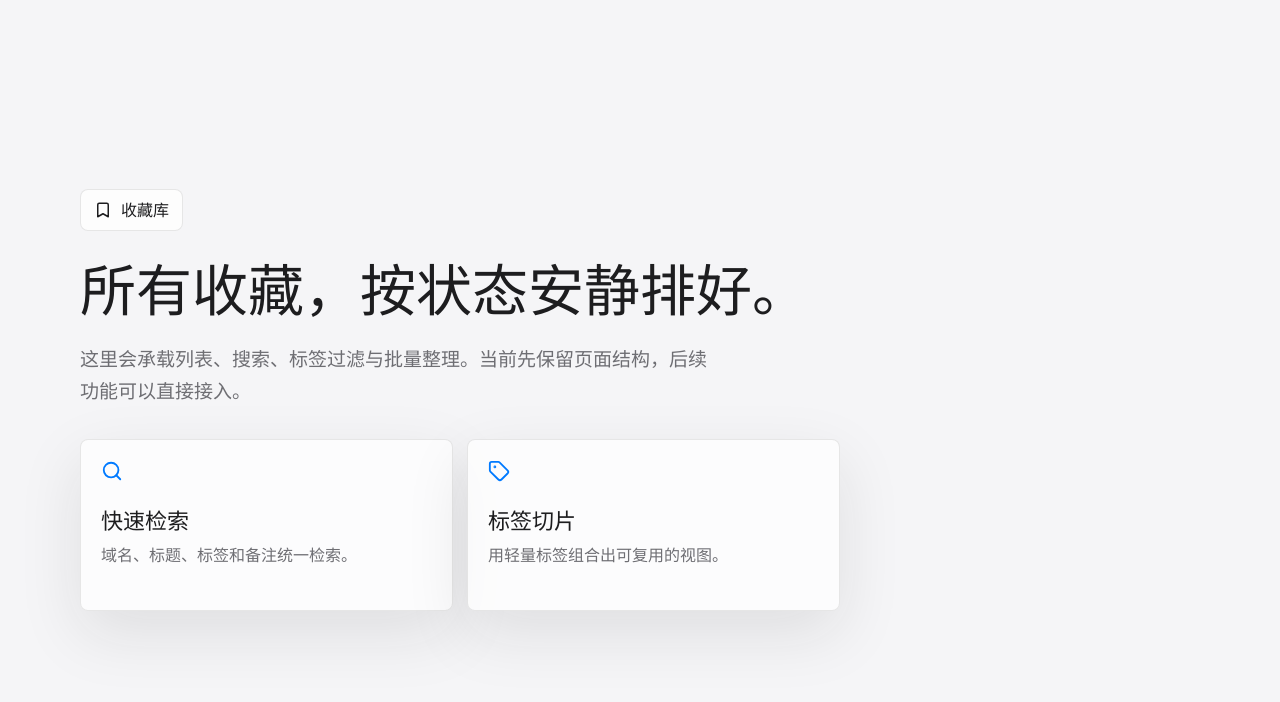
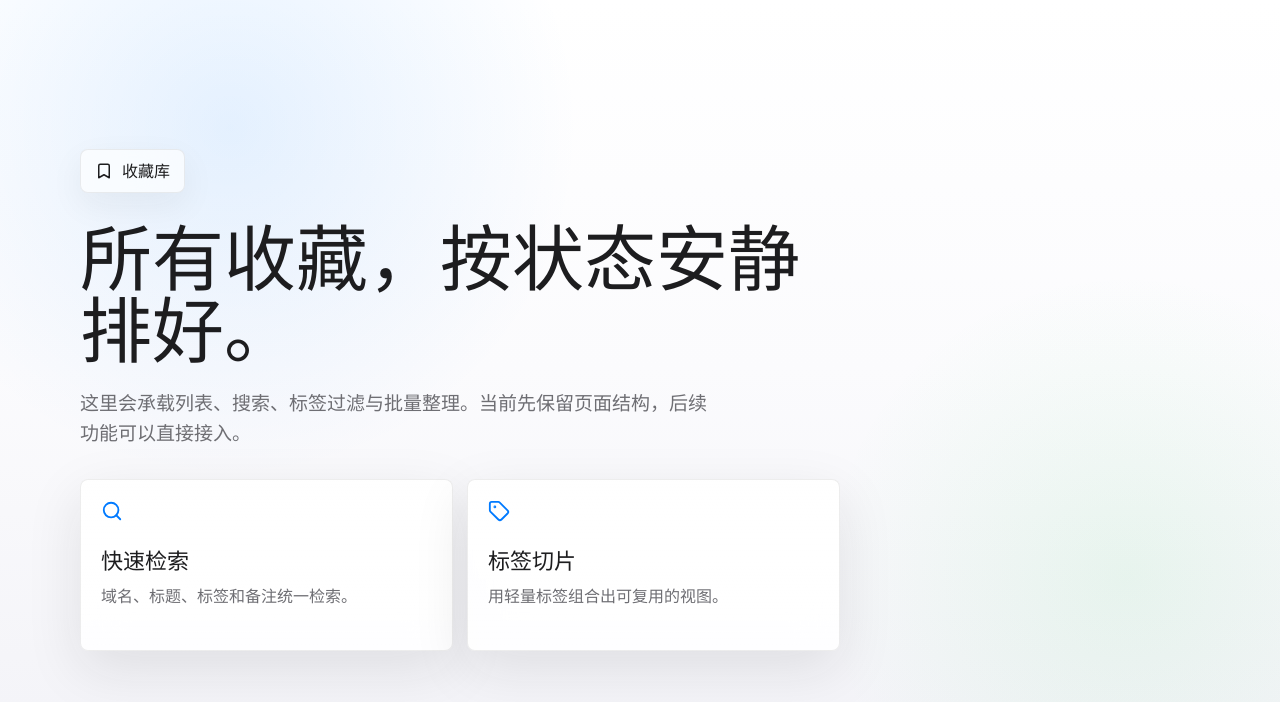
Before and after one commit to coolarec/xcpc.link, a Vue app: page /library in a window 1280 px wide. Shown: the top 702 px of the page. Built offline with nearby package versions, Linux system fonts and the light colour scheme.

Commit message:
Apply Apple visual refresh

```diff
--- a/src/components/HorizontalGallery.vue
+++ b/src/components/HorizontalGallery.vue
@@ -130,8 +130,9 @@ onBeforeUnmount(() => {
   padding: 76px max(22px, calc((100vw - 1180px) / 2));
   color: #f5f5f7;
   background:
-    radial-gradient(circle at 18% 20%, color-mix(in srgb, var(--accent), transparent 70%), transparent 26%),
-    linear-gradient(180deg, rgba(18, 19, 24, 0.98), rgba(6, 7, 10, 0.98));
+    radial-gradient(circle at 16% 18%, color-mix(in srgb, var(--accent), transparent 78%), transparent 28%),
+    radial-gradient(circle at 88% 68%, rgba(255, 255, 255, 0.06), transparent 26%),
+    linear-gradient(180deg, rgba(28, 28, 30, 0.98), rgba(10, 10, 12, 0.98));
 }
 
 .gallery-heading {
@@ -177,12 +178,15 @@ onBeforeUnmount(() => {
   flex-direction: column;
   justify-content: flex-end;
   padding: 26px;
-  border: 1px solid rgba(255, 255, 255, 0.12);
+  border: 1px solid rgba(255, 255, 255, 0.1);
   border-radius: 8px;
   background:
-    linear-gradient(145deg, rgba(255, 255, 255, 0.16), rgba(255, 255, 255, 0.05)),
-    rgba(255, 255, 255, 0.06);
-  box-shadow: 0 32px 92px rgba(0, 0, 0, 0.28);
+    linear-gradient(145deg, rgba(255, 255, 255, 0.15), rgba(255, 255, 255, 0.045)),
+    rgba(255, 255, 255, 0.055);
+  box-shadow:
+    0 34px 96px rgba(0, 0, 0, 0.26),
+    inset 0 1px 0 rgba(255, 255, 255, 0.12);
+  backdrop-filter: blur(22px) saturate(1.18);
 }
 
 .gallery-card::before {
@@ -190,9 +194,9 @@ onBeforeUnmount(() => {
   position: absolute;
   inset: 0;
   background:
-    linear-gradient(130deg, color-mix(in srgb, var(--accent), transparent 58%), transparent 42%),
-    radial-gradient(circle at 75% 18%, rgba(255, 255, 255, 0.18), transparent 24%);
-  opacity: 0.9;
+    linear-gradient(130deg, color-mix(in srgb, var(--accent), transparent 68%), transparent 44%),
+    radial-gradient(circle at 75% 18%, rgba(255, 255, 255, 0.16), transparent 24%);
+  opacity: 0.82;
 }
 
 .gallery-index {
@@ -200,7 +204,7 @@ onBeforeUnmount(() => {
   top: 22px;
   left: 24px;
   z-index: 1;
-  color: rgba(245, 245, 247, 0.54);
+  color: rgba(245, 245, 247, 0.52);
   font-size: 14px;
   font-weight: 850;
 }
@@ -210,7 +214,7 @@ onBeforeUnmount(() => {
   inset: 18% 14% auto auto;
   width: 210px;
   aspect-ratio: 1;
-  border: 1px dashed rgba(255, 255, 255, 0.22);
+  border: 1px solid rgba(255, 255, 255, 0.14);
   border-radius: 999px;
 }
 
@@ -231,7 +235,7 @@ onBeforeUnmount(() => {
 .gallery-card p {
   max-width: 390px;
   margin: 16px 0 0;
-  color: rgba(245, 245, 247, 0.68);
+  color: rgba(245, 245, 247, 0.72);
   font-size: 16px;
   line-height: 1.6;
 }
@@ -248,10 +252,10 @@ onBeforeUnmount(() => {
   display: inline-flex;
   align-items: center;
   padding: 0 10px;
-  border: 1px solid rgba(255, 255, 255, 0.14);
+  border: 1px solid rgba(255, 255, 255, 0.12);
   border-radius: 8px;
-  background: rgba(255, 255, 255, 0.08);
-  color: rgba(245, 245, 247, 0.78);
+  background: rgba(255, 255, 255, 0.075);
+  color: rgba(245, 245, 247, 0.8);
   font-size: 12px;
   font-weight: 750;
 }
--- a/src/style.css
+++ b/src/style.css
@@ -3,21 +3,28 @@
     -apple-system, BlinkMacSystemFont, "SF Pro Text", "SF Pro Display", "Segoe UI",
     sans-serif;
   color: #1d1d1f;
-  background: #f5f5f7;
+  background: #fbfbfd;
   font-synthesis: none;
   text-rendering: optimizeLegibility;
   -webkit-font-smoothing: antialiased;
   -moz-osx-font-smoothing: grayscale;
   color-scheme: light;
 
-  --surface: #f5f5f7;
-  --surface-elevated: rgba(255, 255, 255, 0.78);
-  --text: #424245;
+  --surface: #fbfbfd;
+  --surface-soft: #f5f5f7;
+  --surface-elevated: rgba(255, 255, 255, 0.82);
+  --surface-glass: rgba(255, 255, 255, 0.68);
+  --text: #3a3a3c;
   --text-strong: #1d1d1f;
   --muted: #6e6e73;
-  --line: rgba(29, 29, 31, 0.1);
+  --line: rgba(29, 29, 31, 0.08);
+  --line-strong: rgba(29, 29, 31, 0.14);
   --blue: #007aff;
-  --shadow-soft: 0 22px 64px rgba(29, 29, 31, 0.1);
+  --green: #30d158;
+  --orange: #ff9f0a;
+  --pink: #ff2d55;
+  --shadow-soft: 0 28px 80px rgba(29, 29, 31, 0.08);
+  --shadow-card: 0 18px 56px rgba(29, 29, 31, 0.1);
 }
 
 * {
@@ -74,21 +81,26 @@ a {
   justify-content: center;
   gap: 30px;
   padding: 64px max(24px, calc((100vw - 1120px) / 2));
-  background: var(--surface);
+  background:
+    radial-gradient(circle at 18% 16%, rgba(0, 122, 255, 0.1), transparent 28%),
+    radial-gradient(circle at 88% 72%, rgba(48, 209, 88, 0.08), transparent 24%),
+    linear-gradient(180deg, #ffffff 0%, var(--surface) 46%, #f2f2f7 100%);
 }
 
 .route-kicker {
   width: fit-content;
-  min-height: 42px;
+  min-height: 44px;
   display: inline-flex;
   align-items: center;
   gap: 9px;
-  padding: 0 13px;
+  padding: 0 14px;
   border: 1px solid var(--line);
   border-radius: 8px;
   color: var(--text-strong);
-  background: rgba(255, 255, 255, 0.74);
-  font-weight: 700;
+  background: var(--surface-glass);
+  box-shadow: 0 12px 34px rgba(29, 29, 31, 0.06);
+  backdrop-filter: blur(22px) saturate(1.25);
+  font-weight: 750;
 }
 
 .route-hero {
@@ -98,8 +110,8 @@ a {
 .route-hero h1 {
   margin: 0;
   color: var(--text-strong);
-  font-size: 56px;
-  line-height: 1.08;
+  font-size: clamp(42px, 7vw, 72px);
+  line-height: 1;
   letter-spacing: 0;
 }
 
@@ -108,7 +120,7 @@ a {
   margin: 22px 0 0;
   color: var(--muted);
   font-size: 19px;
-  line-height: 1.7;
+  line-height: 1.58;
 }
 
 .route-grid {
@@ -123,8 +135,11 @@ a {
   padding: 20px;
   border: 1px solid var(--line);
   border-radius: 8px;
-  background: rgba(255, 255, 255, 0.72);
-  box-shadow: var(--shadow-soft);
+  background:
+    linear-gradient(180deg, rgba(255, 255, 255, 0.86), rgba(255, 255, 255, 0.64)),
+    rgba(255, 255, 255, 0.7);
+  box-shadow: var(--shadow-card);
+  backdrop-filter: blur(22px) saturate(1.18);
 }
 
 .route-panel svg {
--- a/src/views/HomeView.vue
+++ b/src/views/HomeView.vue
@@ -551,7 +551,7 @@ onBeforeUnmount(() => {
 .motion-page {
   min-height: 100svh;
   overflow-x: hidden;
-  background: #f5f5f7;
+  background: #fbfbfd;
   color: #1d1d1f;
 }
 
@@ -565,8 +565,10 @@ onBeforeUnmount(() => {
   display: grid;
   place-items: center;
   background:
-    radial-gradient(circle at var(--cursor-x) var(--cursor-y), rgba(255, 255, 255, 0.82), transparent 24%),
-    linear-gradient(135deg, #eef7ff 0%, #ffffff 46%, #f3fbef 100%);
+    radial-gradient(circle at var(--cursor-x) var(--cursor-y), rgba(255, 255, 255, 0.92), transparent 24%),
+    radial-gradient(circle at 12% 18%, rgba(0, 122, 255, 0.12), transparent 28%),
+    radial-gradient(circle at 88% 26%, rgba(48, 209, 88, 0.1), transparent 26%),
+    linear-gradient(135deg, #f8fbff 0%, #ffffff 46%, #f5f5f7 100%);
   transform-origin: center bottom;
   isolation: isolate;
 }
@@ -598,7 +600,7 @@ onBeforeUnmount(() => {
 .algorithm-word {
   min-width: 0;
   opacity: var(--word-opacity);
-  color: rgba(0, 122, 255, 0.24);
+  color: rgba(0, 122, 255, 0.2);
   font-family: ui-monospace, "SFMono-Regular", Consolas, monospace;
   font-size: var(--word-size);
   font-weight: 800;
@@ -612,15 +614,15 @@ onBeforeUnmount(() => {
 }
 
 .algorithm-word-1 {
-  color: rgba(52, 199, 89, 0.24);
+  color: rgba(48, 209, 88, 0.19);
 }
 
 .algorithm-word-2 {
-  color: rgba(255, 45, 85, 0.18);
+  color: rgba(255, 45, 85, 0.15);
 }
 
 .algorithm-word-3 {
-  color: rgba(255, 149, 0, 0.22);
+  color: rgba(255, 159, 10, 0.17);
 }
 
 .demo-label {
@@ -629,7 +631,7 @@ onBeforeUnmount(() => {
   left: 32px;
   z-index: 5;
   margin: 0;
-  color: rgba(29, 29, 31, 0.58);
+  color: rgba(29, 29, 31, 0.56);
   font-size: 14px;
   font-weight: 800;
   letter-spacing: 0;
@@ -656,13 +658,15 @@ onBeforeUnmount(() => {
 .tilt-core,
 .tilt-panel {
   position: absolute;
-  border: 1px solid rgba(29, 29, 31, 0.08);
+  border: 1px solid rgba(29, 29, 31, 0.07);
   border-radius: 8px;
-  background: rgba(255, 255, 255, 0.68);
+  background:
+    linear-gradient(180deg, rgba(255, 255, 255, 0.86), rgba(255, 255, 255, 0.58)),
+    rgba(255, 255, 255, 0.68);
   box-shadow:
-    0 34px 90px rgba(29, 29, 31, 0.14),
-    inset 0 1px 0 rgba(255, 255, 255, 0.88);
-  backdrop-filter: blur(24px) saturate(1.2);
+    0 34px 96px rgba(29, 29, 31, 0.12),
+    inset 0 1px 0 rgba(255, 255, 255, 0.94);
+  backdrop-filter: blur(28px) saturate(1.28);
 }
 
 .tilt-core {
@@ -743,13 +747,15 @@ onBeforeUnmount(() => {
   gap: 13px;
   height: 104px;
   padding: 14px 16px 16px;
-  border: 1px solid rgba(29, 29, 31, 0.1);
+  border: 1px solid rgba(29, 29, 31, 0.08);
   border-radius: 8px;
-  background: rgba(255, 255, 255, 0.62);
+  background:
+    linear-gradient(180deg, rgba(255, 255, 255, 0.74), rgba(245, 245, 247, 0.56)),
+    rgba(255, 255, 255, 0.62);
   box-shadow:
-    0 24px 70px rgba(29, 29, 31, 0.16),
-    inset 0 1px 0 rgba(255, 255, 255, 0.78);
-  backdrop-filter: blur(24px) saturate(1.35);
+    0 22px 72px rgba(29, 29, 31, 0.14),
+    inset 0 1px 0 rgba(255, 255, 255, 0.88);
+  backdrop-filter: blur(30px) saturate(1.42);
   transform: translateX(-50%);
 }
 
@@ -758,14 +764,14 @@ onBeforeUnmount(() => {
   aspect-ratio: 1;
   display: grid;
   place-items: center;
-  border: 1px solid rgba(29, 29, 31, 0.1);
+  border: 1px solid rgba(29, 29, 31, 0.08);
   border-radius: 8px;
   background:
-    linear-gradient(145deg, rgba(255, 255, 255, 0.9), rgba(245, 245, 247, 0.52)),
+    linear-gradient(145deg, rgba(255, 255, 255, 0.96), rgba(242, 242, 247, 0.58)),
     rgba(255, 255, 255, 0.64);
   color: #1d1d1f;
   box-shadow:
-    0 12px 28px rgba(29, 29, 31, 0.12),
+    0 14px 32px rgba(29, 29, 31, 0.1),
     inset 0 1px 0 rgba(255, 255, 255, 0.9);
   cursor: pointer;
   transform-origin: 50% 115%;
@@ -793,7 +799,7 @@ onBeforeUnmount(() => {
 .gallery-section {
   position: relative;
   z-index: 2;
-  background: #08090b;
+  background: #101012;
 }
 
 .motion-footer {
@@ -803,7 +809,7 @@ onBeforeUnmount(() => {
   overflow: hidden;
   display: grid;
   align-items: end;
-  background: #08090b;
+  background: #101012;
   color: #f5f5f7;
 }
 
@@ -816,7 +822,7 @@ onBeforeUnmount(() => {
 }
 
 .footer-wave-path {
-  fill: #f5f5f7;
+  fill: #fbfbfd;
 }
 
 .motion-footer::after {
@@ -824,7 +830,7 @@ onBeforeUnmount(() => {
   position: absolute;
   inset: 0;
   background:
-    linear-gradient(180deg, transparent, rgba(255, 255, 255, 0.32)),
+    linear-gradient(180deg, transparent, rgba(255, 255, 255, 0.36)),
     repeating-radial-gradient(circle at 20% 20%, rgba(29, 29, 31, 0.08) 0 1px, transparent 1px 5px);
   opacity: 0.42;
   pointer-events: none;
```
